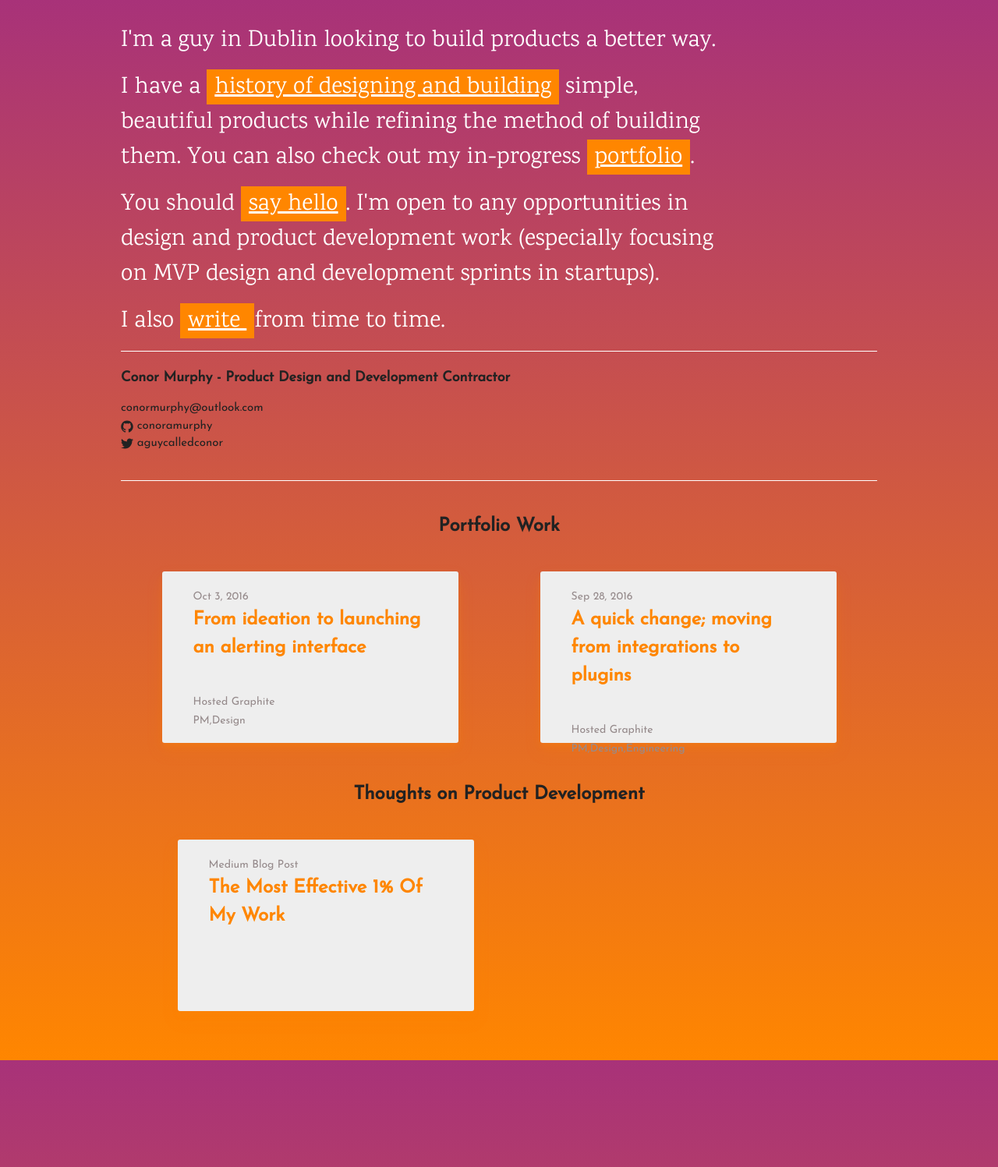
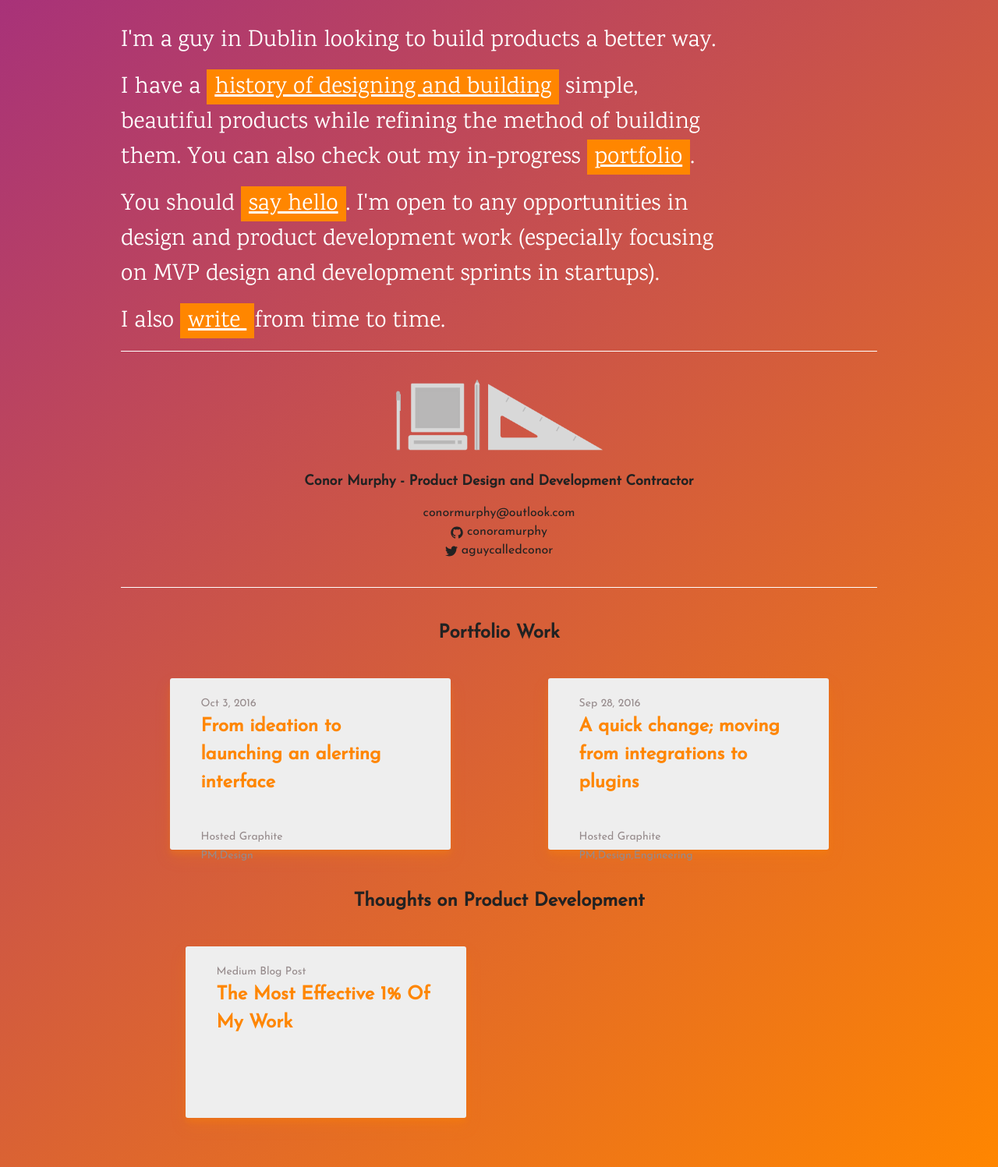
Before and after one commit to conoramurphy-zz/conoramurphy.github.io, a Jekyll site: the page built from index.html, in a window 1280 px wide. Shown: the whole page at 78% size. Built offline with Jekyll 4.4.1, drawn with Linux system fonts in a browser that asks for light colours; before the commit the page ends 1360 px from its top, so only the background shows below that.

Commit message:
gradients and favicon

```diff
--- a/_includes/footer.html
+++ b/_includes/footer.html
@@ -1,9 +1,9 @@
 <footer class="site-footer">
+    <div style="text-align: center;">
 
+      <img height="auto" width="300" src="{{ site.baseurl }}/assets/Artboard.png">
       <h2 class="footer-heading">{{ site.title }}</h2>
 
-    <div class="footer-col-wrapper">
-      <div class="footer-col footer-col-1">
       <ul class="contact-list">
         <li><a class="plain" href="mailto:{{ site.email }}">{{ site.email }}</a></li>
         <li>
@@ -13,7 +13,6 @@
           {% include icon-twitter.html username=site.twitter_username %}
         </li>
       </ul>
+
     </div>
-    </div>
-
 </footer>
--- a/_includes/head.html
+++ b/_includes/head.html
@@ -2,6 +2,7 @@
   <meta charset="utf-8">
   <meta http-equiv="X-UA-Compatible" content="IE=edge">
   <meta name="viewport" content="width=device-width, initial-scale=1">
+  <link rel="shortcut icon" type="image/png" href="{{site.baseurl }}/assets/favicon.png">
 
   <title>{% if page.title %}{{ page.title | escape }}{% else %}{{ site.title | escape }}{% endif %}</title>
   <meta name="description" content="{% if page.excerpt %}{{ page.excerpt | strip_html | strip_newlines | truncate: 160 }}{% else %}{{ site.description }}{% endif %}">
--- a/_sass/_base.scss
+++ b/_sass/_base.scss
@@ -25,12 +25,12 @@ body {
     font-feature-settings: "kern" 1;
     font-kerning: normal;
 
-    background: -webkit-linear-gradient($theme-color, $accent-color);
-    background: -o-linear-gradient($theme-color, $accent-color);
-    background: linear-gradient($theme-color, $accent-color);
+    background: -webkit-linear-gradient(left top, $theme-color, $accent-color);
+    background: -o-linear-gradient(left top, $theme-color, $accent-color);
+    background: linear-gradient(left top, $theme-color, $accent-color);
 
     &.body-blog {
-        background: lighten($accent-color, 40%);
+        background: #f9f1e9;
 
         p, span {
             color: $base-dark-color;
--- a/_sass/_layout.scss
+++ b/_sass/_layout.scss
@@ -9,8 +9,8 @@
     background-color: $grey-color-light;
     border-bottom: 1px solid $grey-color;
     min-height: 56px;
-    box-shadow: 0 5px 10px rgba($grey-color,0.19), 0 3px 3px rgba($grey-color,0.23);
-}
+    box-shadow: 0 3px 6px rgba(0,0,0,0.16), 0 3px 6px rgba(0,0,0,0.23);
+  }
 
 .site-title {
     font-size: 26px;
@@ -211,7 +211,7 @@
     -moz-flex-flow: row wrap;
 
     > li {
-        width: 300px;
+        width: 280px;
         height: 180px;
         margin: 0 1% 24px;
         padding: 20px 40px;
--- a/css/main.scss
+++ b/css/main.scss
@@ -15,7 +15,8 @@ $base-line-height: 1.5;
 
 $spacing-unit:     30px;
 
-$theme-color:      #A83279;
+$theme-color:      #a83279;
+$accent-color-light: #fdbc74;
 $accent-color:     #FF8600;
 $base-dark-color:  #222;
 
```
Also changed, not shown: assets/Artboard.png (added), assets/favicon.png (added). Lines whose indentation alone changed are shown as unchanged.
